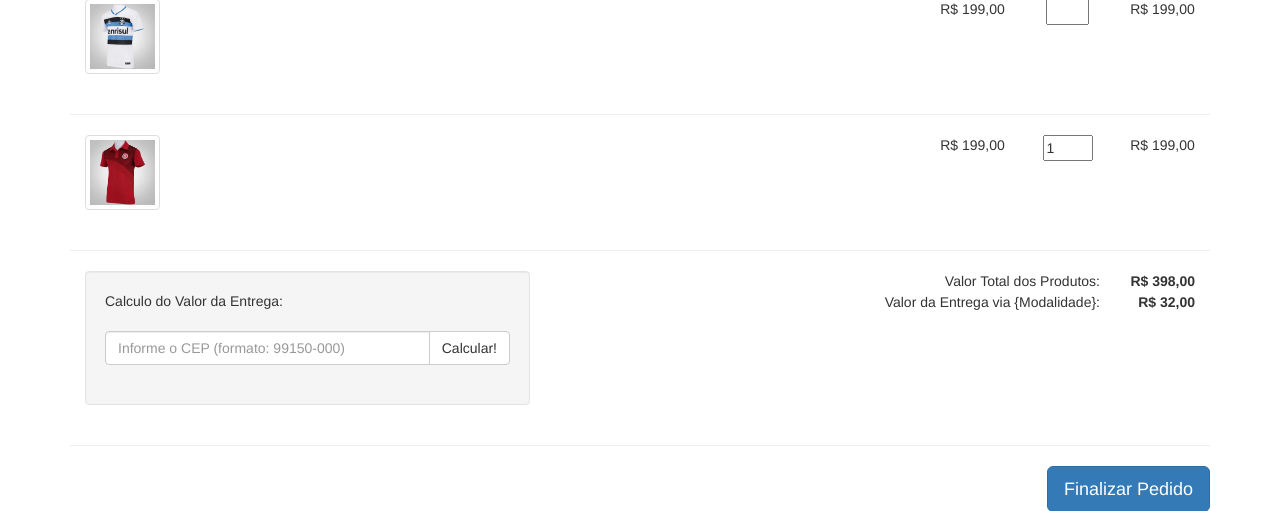
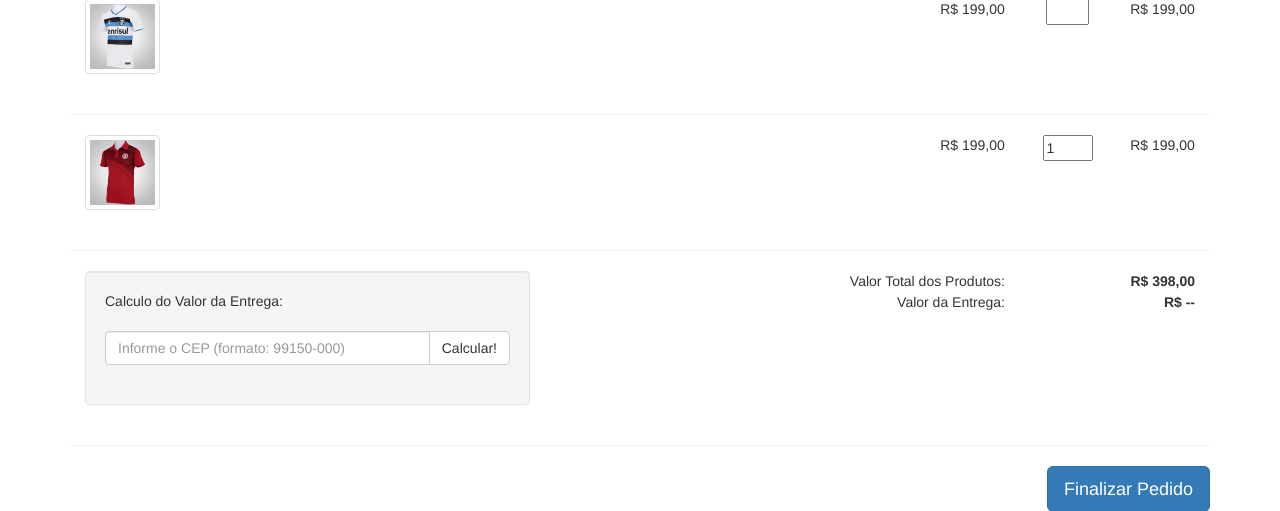
Before and after one commit to EdsonLI/pw2, a PHP site: page / in a window 1280 px wide. Shown: the part 166-677 px from the top of the page. Run offline with PHP 8.4, Linux system fonts and the light colour scheme.

Commit message:
Concluido recurso para calculo do frete

```diff
--- a/pw2_calcFrete/calcFrete_control.php
+++ b/pw2_calcFrete/calcFrete_control.php
@@ -13,7 +13,7 @@
         $modalidades = array('41106', '40215', '40010');
         $htm = '';
         for($cont = 0; $cont < 3; $cont++) {
-            $cf = $mod->calcula_frete($modalidades[$cont], '99064440', $_REQUEST['cep'], '2', 's', '700', 's');
+            $cf = $mod->calcula_frete($modalidades[$cont], '99064-440', $_REQUEST['cep'], '2', 's', '700', 's');
             //echo $cf->Erro.'<br/>';
             //echo $_REQUEST['CEP'];
             switch ($cf->Codigo) {
@@ -31,13 +31,11 @@
             $erro = $cf->Erro;
             if((int)$erro !== (int)'008') {
                 $htm .= '<label class="alert alert-success col-md-12">';
-                    $htm .= '<input type="radio" id="entrega" name="entrega" value="'.$erro." ".$modalidades[$cont].'" /> '.$servico.': R$ <span class="val_frete">'.$cf->Valor.'</span> - Prazo Estimado: <span class="prazo_frete">'.$cf->PrazoEntrega.'</span> dia(s)';
+                    $htm .= '<input type="radio" id="entrega" name="entrega" value="'.$modalidades[$cont].'" /> '.$servico.': R$ <span class="val_frete'.$modalidades[$cont].'">'.$cf->Valor.'</span> - Prazo Estimado: <span class="prazo_frete">'.$cf->PrazoEntrega.'</span> dia(s)';
                 $htm .= '</label><br>';
                 unset($cf);
             }
-        };
-
-
+        }
         echo $htm;
         //echo $cf->Codigo;
         //echo $cf->Valor;
--- a/pw2_calcFrete/calcFrete_js.js
+++ b/pw2_calcFrete/calcFrete_js.js
@@ -1,11 +1,10 @@
-$().ready(function() {
+$().ready(function () {
 
-    //--------------------LINK EXCLUIR--------------------------
-    $(document).on('click', '.calcFrete', function(event) {
+    $(document).on('click', '.calcFrete', function (event) {
         event.preventDefault();
         let $cep = $("#CEP").val(),
                 $reg = /^\d{5}(-\d{3})?$/;
-        if($cep == "") {
+        if ($cep == "") {
             $("#tipo_entrega").html('<br><label class="alert alert-danger col-md-12">Por favor informe o CEP para calcular o frete!</label>');
             return;
         }
@@ -17,16 +16,31 @@ $().ready(function() {
             url: 'calcFrete_control.php',
             dataType: 'html',
             type: 'POST',
-           data: { acao: 'calcFrete', cep: $cep  },
-           beforeSend: function() {
+            data: {acao: 'calcFrete', cep: $cep},
+            beforeSend: function () {
                 $("#tipo_entrega").html('<br><label class="alert alert-info col-md-12">Aguardando a resposta dos Correios. Muita calma nessa hora!</label>');
             },
-           success: function(dados) {
-               //console.info('obteve retorno do calcFrete');
-               //console.info('retorno: ', dados);
-               //console.info($("#CEP").val());
+            success: function (dados) {
                 $("#tipo_entrega").html(dados);
             }
         });
     });
+
+    $(document).on('change', '#entrega', function() {
+        //alert($('input[name=entrega]:checked').val());
+        let $servico;
+        switch($('input[name=entrega]:checked').val()) {
+            case '41106': $servico = 'PAC';
+                break;
+            //case 40045: $servico = 'SEDEX a Cobrar';
+                //break;
+            case '40215': $servico = 'SEDEX 10';
+                break;
+            //case 40290: $servico = 'SEDEX Hoje';
+                //break;
+            default: $servico = 'SEDEX';
+        }
+        $('.modalidade').text(' ('+$servico+')');
+        $('.precoFrete').text($('.val_frete'+$('input[name=entrega]:checked').val()).text());
     });
+});
--- a/pw2_calcFrete/index.php
+++ b/pw2_calcFrete/index.php
@@ -121,10 +121,10 @@
                         </div>
                     </div>
                 </div>
-                <div class="col-lg-6 text-right">
+                <div class="col-lg-5 text-right">
                     Valor Total dos Produtos:
                 </div>
-                <div class="col-lg-1 text-right">
+                <div class="col-lg-2 text-right">
                     <b>R$ 398,00</b>
                 </div>
             </div>
@@ -132,11 +132,11 @@
                 <div class="col-lg-5 text-left">
 
                 </div>
-                <div class="col-lg-6 text-right">
-                    Valor da Entrega via {Modalidade}:<br>
+                <div class="col-lg-5 text-right">
+                    Valor da Entrega<span class="modalidade"></span>:<br>
                 </div>
-                <div class="col-lg-1 text-right">
-                    <b>R$ 32,00</b>
+                <div class="col-lg-2 text-right">
+                    <b>R$ <span class="precoFrete"> -- </span></b>
                 </div>
             </div>
             <div class="row">
```
Lines whose indentation alone changed are shown as unchanged.
